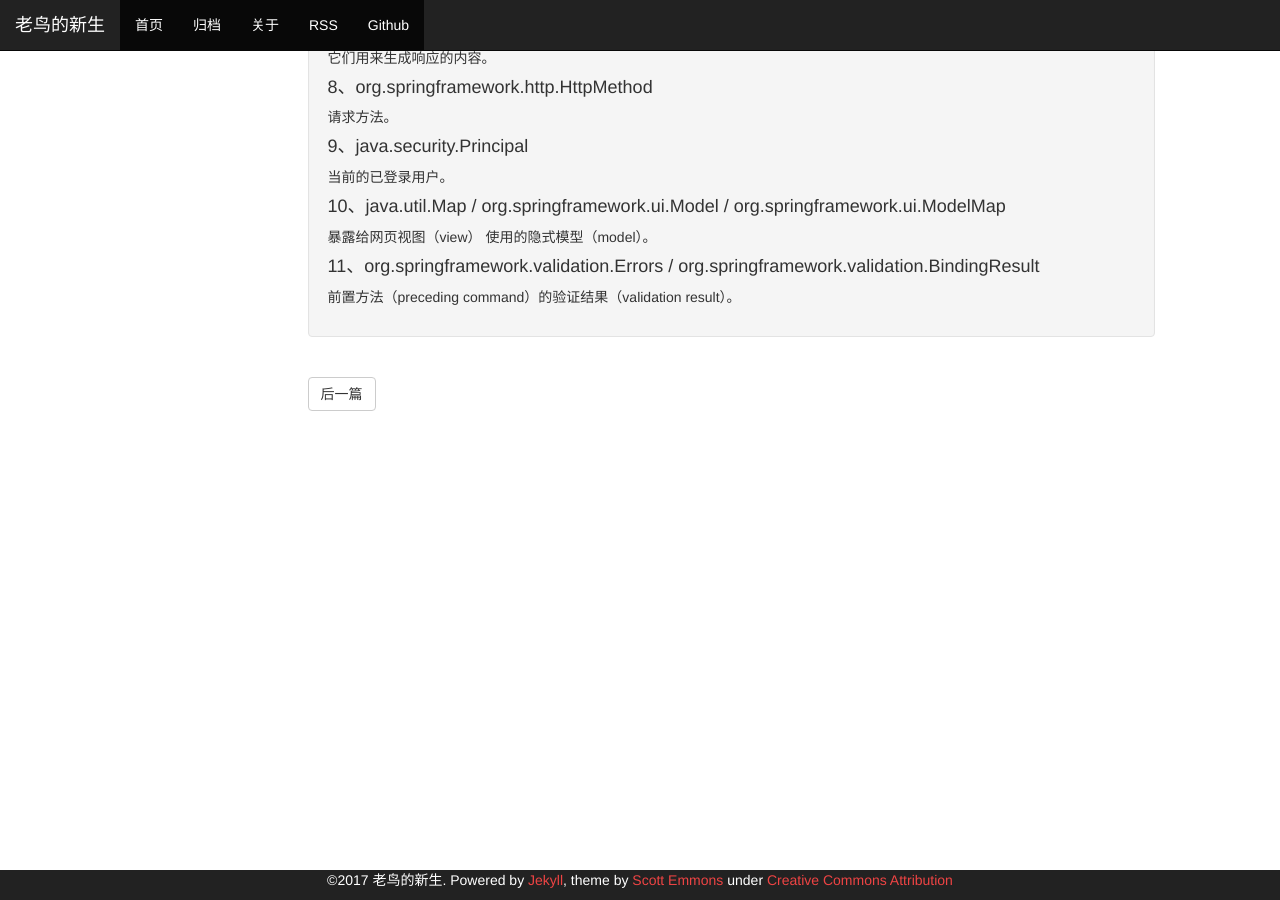
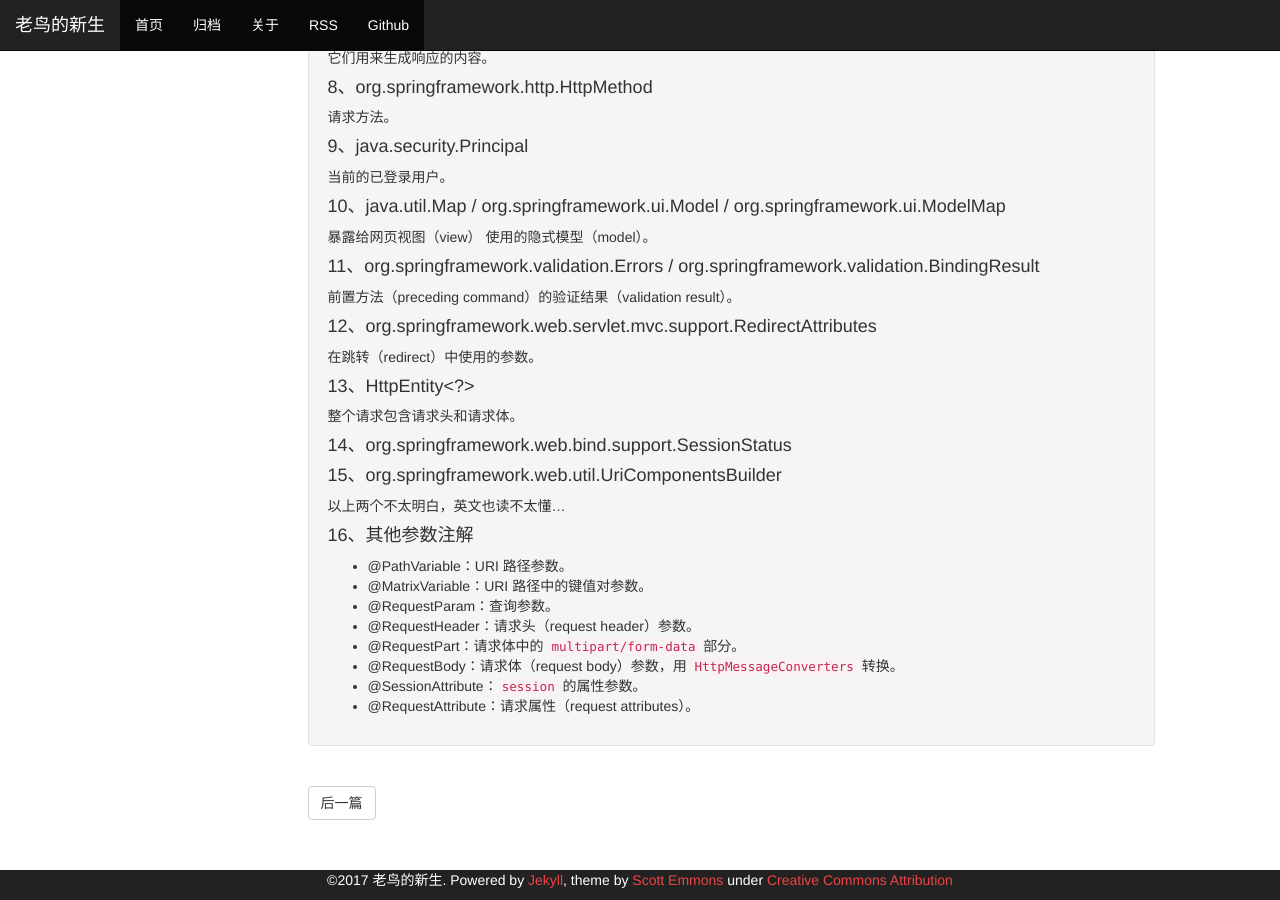
Before and after one commit to jyjsjd/jyjsjd.github.io, a Jekyll site: the page built from _posts/2017-10-12-controller-3.md, in a window 1280 px wide and 900 px high, scrolled down 501 px. Built offline with Jekyll 4.4.1, drawn with Linux system fonts in a browser that asks for light colours.

Commit message:
controller-3

```diff
--- a/_posts/2017-10-12-controller-3.md
+++ b/_posts/2017-10-12-controller-3.md
@@ -42,3 +42,24 @@
 
 #### 11、org.springframework.validation.Errors / org.springframework.validation.BindingResult
 前置方法（preceding command）的验证结果（validation result）。
+
+#### 12、org.springframework.web.servlet.mvc.support.RedirectAttributes
+在跳转（redirect）中使用的参数。
+
+#### 13、HttpEntity<?>
+整个请求包含请求头和请求体。
+
+#### 14、org.springframework.web.bind.support.SessionStatus
+
+#### 15、org.springframework.web.util.UriComponentsBuilder
+以上两个不太明白，英文也读不太懂...
+
+#### 16、其他参数注解
+* @PathVariable：URI 路径参数。
+* @MatrixVariable：URI 路径中的键值对参数。
+* @RequestParam：查询参数。
+* @RequestHeader：请求头（request header）参数。
+* @RequestPart：请求体中的 `multipart/form-data` 部分。
+* @RequestBody：请求体（request body）参数，用 `HttpMessageConverters` 转换。
+* @SessionAttribute：`session` 的属性参数。
+* @RequestAttribute：请求属性（request attributes）。
```
